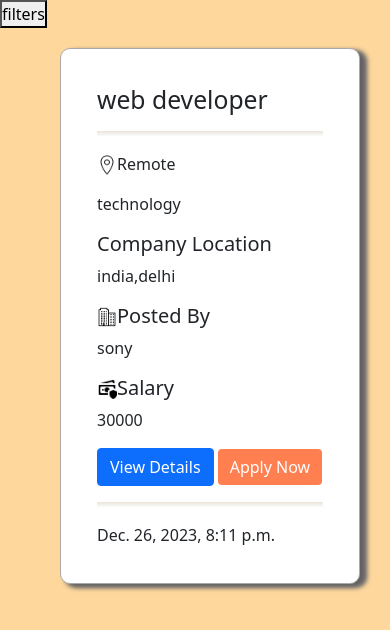
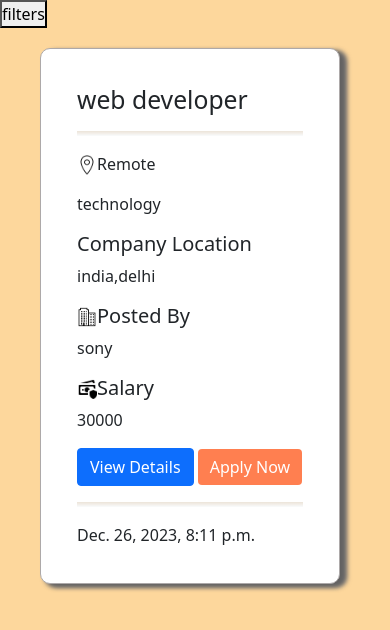
Before and after one commit to fatimatoghoz23/job-portal, a Django app: page /alljobs/ in a window 390 px wide. Shown: the part 60-690 px from the top of the page. Run offline with Django 4.2, Linux system fonts and the light colour scheme; data comes from the database, SQL or seed files in the repository.

Commit message:
Update style.css

```diff
--- a/project/static/css/style.css
+++ b/project/static/css/style.css
@@ -242,7 +242,7 @@ align-items: center;
     align-items: center;
     margin-left: 0;
     position: relative;
-    left: 0;
+    right: 20px;
    }
    #hide{
     display: block;
```
